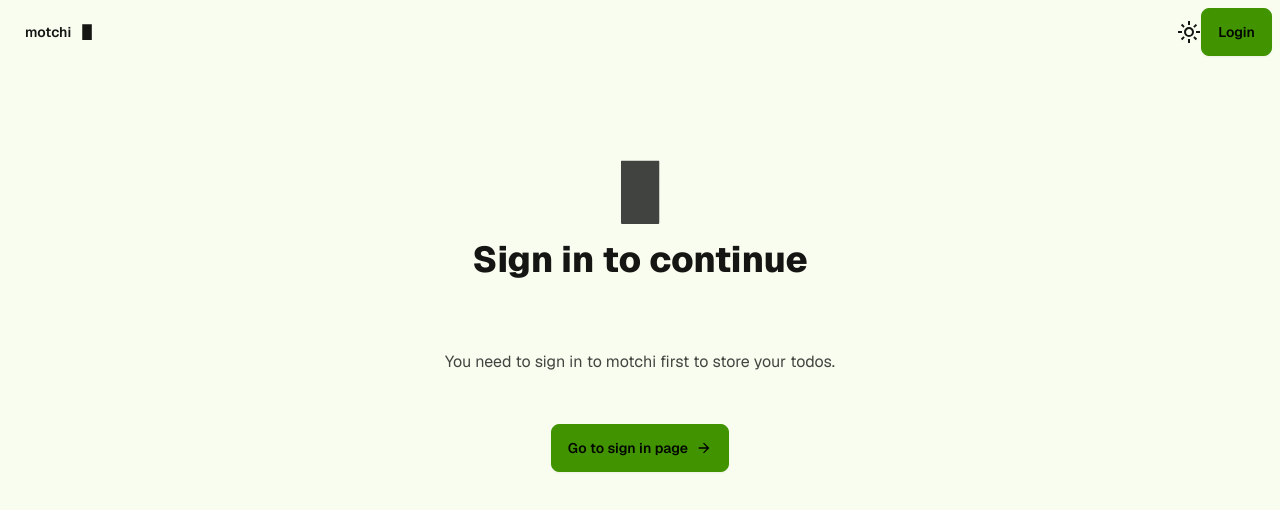
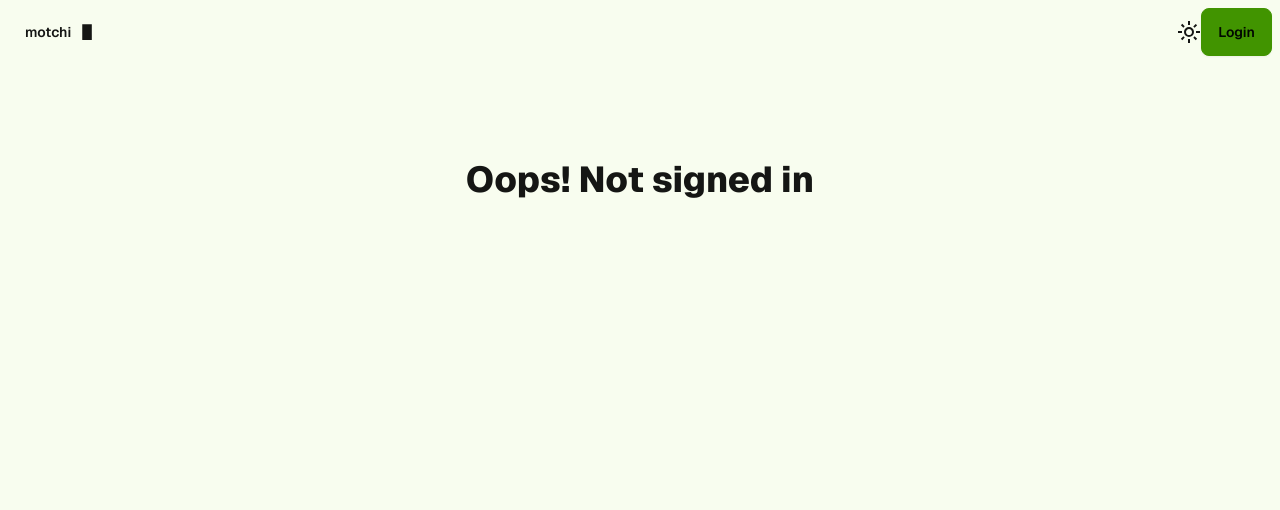
Before and after one commit to yhakamay/todo, a Next.js app: page / in a window 1280 px wide. Shown: the top 510 px of the page. Built offline with nearby package versions, Linux system fonts and the light colour scheme; no server answers.

Commit message:
remove link to /login from not signed in screen

```diff
--- a/src/app/page.tsx
+++ b/src/app/page.tsx
@@ -7,7 +7,6 @@ import { auth } from "@/lib/firebase/auth";
 import { db } from "@/lib/firebase/firestore";
 import { Todo } from "@/types/todo";
 import { addDoc, collection } from "firebase/firestore";
-import Link from "next/link";
 import { useRef } from "react";
 import { useAuthState } from "react-firebase-hooks/auth";
 import { useCollectionData } from "react-firebase-hooks/firestore";
@@ -29,34 +28,7 @@ export default function Home() {
   }
 
   if (!user) {
-    return (
-      <>
-        <svg
-          className="fill-current"
-          xmlns="http://www.w3.org/2000/svg"
-          width="64"
-          height="64"
-          viewBox="0 0 500 500"
-        >
-          <path d="M106.000000,6.500000 C102.658691,6.826805 101.433189,8.880114 101.496811,12.000065 C101.517197,12.999649 101.500000,14.000000 101.500000,15.000000 C101.500000,172.333328 101.498886,329.666656 101.513466,487.000000 C101.513641,488.838623 101.378700,490.658539 101.960121,492.512512 C104.062057,499.214966 105.661987,500.500000 112.500000,500.500000 C204.833328,500.500000 297.166656,500.501709 389.500000,500.489563 C391.666656,500.489258 394.860535,501.196198 395.797913,500.080261 C398.148315,497.282257 400.368256,494.014648 400.495270,489.999847 C400.526855,489.000854 400.500000,488.000000 400.500000,487.000000 C400.500000,329.666656 400.490082,172.333328 400.530243,15.000008 C400.532196,7.367069 399.632935,6.465443 392.000000,6.469215 C296.833344,6.516255 201.666672,6.500000 106.500000,6.500000" />
-        </svg>
-        <h1>Sign in to continue</h1>
-        <p className="mb-8 text-center">
-          You need to sign in to motchi first to store your todos.
-        </p>
-        <Link autoFocus href="/login" replace className="btn btn-primary">
-          Go to sign in page
-          <svg
-            xmlns="http://www.w3.org/2000/svg"
-            height="16"
-            viewBox="0 -960 960 960"
-            width="16"
-          >
-            <path d="M647-440H160v-80h487L423-744l57-56 320 320-320 320-57-56 224-224Z" />
-          </svg>
-        </Link>
-      </>
-    );
+    return <h1>Oops! Not signed in</h1>;
   }
 
   if (error || errorAuthState) {
```
